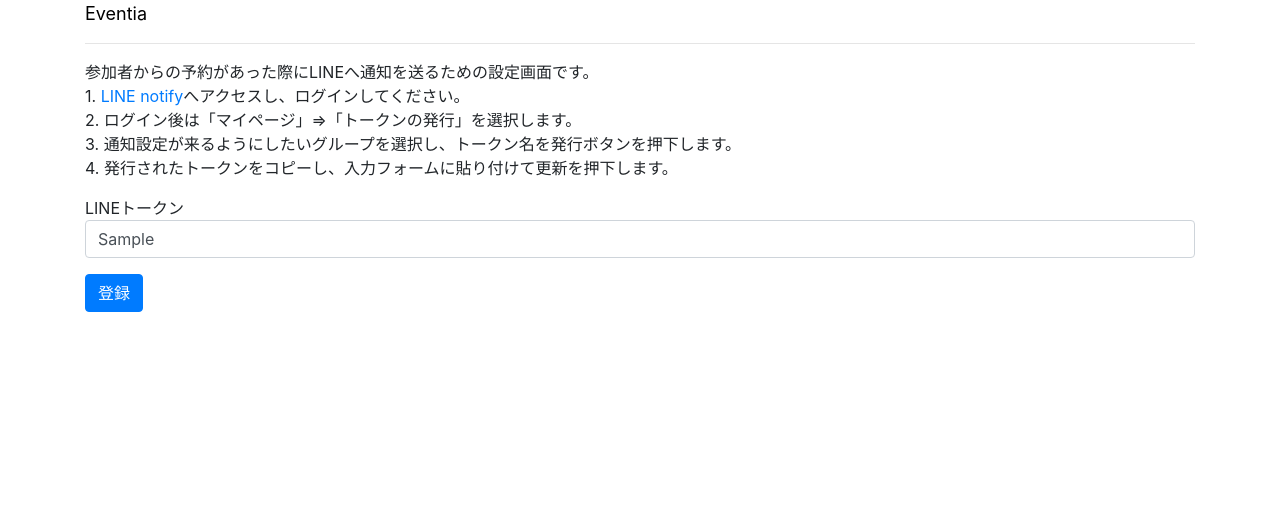
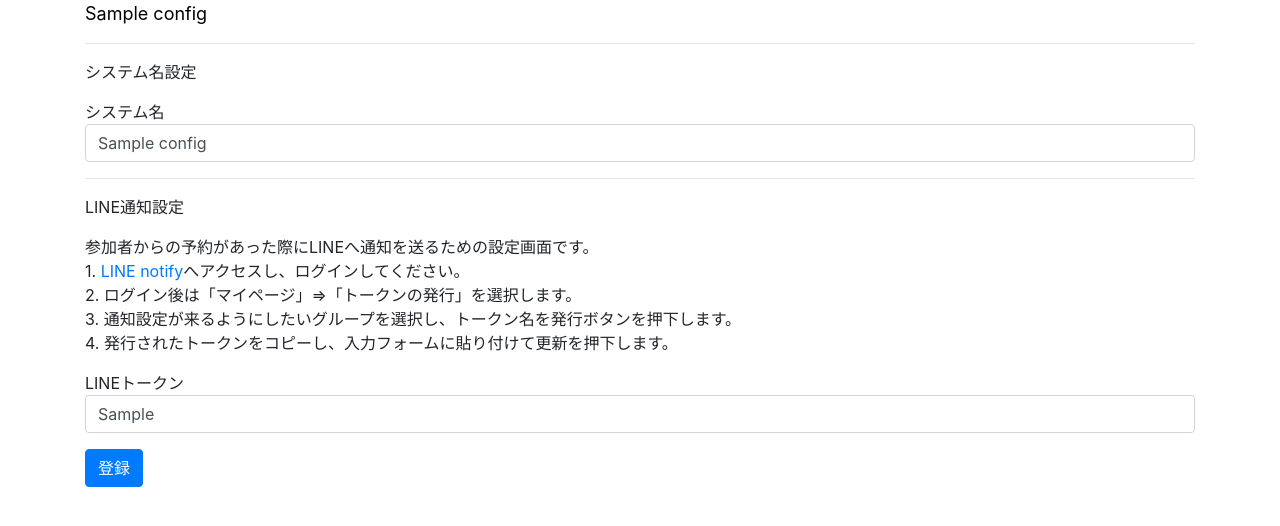
Before and after one commit to ke-kishimoto/open-court, a PHP site: page /admin/config.php in a window 1280 px wide. Shown: the top 526 px of the page. Run offline with PHP 8.4, Linux system fonts and the light colour scheme; tables that the repository leaves empty hold one stand-in row (values such as "Sample post"); some libraries are stand-ins or nearby versions.

Commit message:
タイトルを動的に変えられるように変更

```diff
--- a/SQL/database.sql
+++ b/SQL/database.sql
@@ -65,4 +65,5 @@ create index companion_idx_participant on companion (participant_id);
 create table config(
     id int primary key
     , line_token varchar(200)
+    , system_title varchar(30)
 );
--- a/admin/config.php
+++ b/admin/config.php
@@ -29,6 +29,12 @@ $_SESSION['csrf_token'] = $csrf_token;
 <body class="container">
 <?php include('./header.php') ?>
 <form action="configRegister.php" method="post" class="form-group">
+    <p>システム名設定</p>
+    <p>
+        システム名<input class="form-control" type="text" name="system_title"  required value="<?php echo $config['system_title'] ?>">
+    </p>
+    <hr>
+    <p>LINE通知設定</p>
     <!-- その内ユーザーIDに修正 -->
     <input type="hidden" name="id" value="1">
     <input type="hidden" name="csrf_token" value="<?=$csrf_token?>">
@@ -40,9 +46,6 @@ $_SESSION['csrf_token'] = $csrf_token;
         4. 発行されたトークンをコピーし、入力フォームに貼り付けて更新を押下します。
     </p>
     <p>
-
-    </p>
-    <p>
         LINEトークン<input class="form-control" type="text" name="line_token"  required value="<?php echo $config['line_token'] ?>">
     </p>
     <p>
--- a/admin/configRegister.php
+++ b/admin/configRegister.php
@@ -12,6 +12,7 @@ if (isset($_POST["csrf_token"])
     $config = new Config(
         $_POST['id']
         , $_POST['line_token']
+        , $_POST['system_title']
     );
 
     $configDao = new ConfigDao();
--- a/admin/header.php
+++ b/admin/header.php
@@ -1,4 +1,14 @@
+<?php
+require_once('../model/dao/ConfigDao.php');
+use dao\ConfigDao;
+if (!isset($_SESSION['system_title'])) {
+    $configDao = new ConfigDao();
+    $config = $configDao->getConfig(1);
+    $_SESSION['system_title'] = $config['system_title'];
+}
+
+?>
 <header>
-    <div><a class="logo" href="./index.php">Eventia</a></div>
+    <div><a class="logo" href="./index.php"><?php echo $_SESSION['system_title'] ?></a></div>
     <hr>
 </header>
--- a/admin/index.php
+++ b/admin/index.php
@@ -60,7 +60,7 @@
     <a href="eventTemplateMod.php" class="btn btn-info">テンプレート設定</a>
 </p>
 <p>
-    <a href="config.php" class="btn btn-info">通知設定の変更</a>
+    <a href="config.php" class="btn btn-info">システム設定</a>
 </p>
 <p>イベント一覧</p>
 <?php
--- a/css/style.css
+++ b/css/style.css
@@ -34,6 +34,10 @@ table td {
     text-decoration: none;
     color: black;
 }
+.logo:hover {
+    text-decoration: none;
+    color: black;
+}
 /* ヘッダー */
 header {
 
--- a/model/dao/ConfigDao.php
+++ b/model/dao/ConfigDao.php
@@ -8,6 +8,15 @@ use PDO;
 use entity\Config;
 
 class ConfigDao {
+
+    private static $systemTitle;
+    public static function getSystemTitle() {
+        return ConfigDao::$systemTitle;
+    }
+    public static function setSystemTitle(string $systemTitle) {
+        ConfigDao::$systemTitle = $systemTitle;
+    }
+
     private $pdo;
     public function __construct() {
         $this->pdo = DaoFactory::getConnection();
@@ -30,10 +39,12 @@ class ConfigDao {
     public function update(Config $config) {
         $sql = 'update config set
         line_token = :line_token
+        , system_title = :system_title
         where id = :id';
         $prepare = $this->pdo->prepare($sql);
         $prepare->bindValue(':id', $config->id, PDO::PARAM_INT);
         $prepare->bindValue(':line_token', $config->lineToken, PDO::PARAM_STR);
+        $prepare->bindValue(':system_title', $config->systemTitle, PDO::PARAM_STR);
         $prepare->execute();
     }
 }
--- a/model/entity/Config.php
+++ b/model/entity/Config.php
@@ -5,10 +5,12 @@ class Config {
 
     public $id;
     public $lineToken;
+    public $systemTitle;
 
-    public function  __construct($id, $lineToken) {
+    public function  __construct($id, $lineToken, $systemTitle) {
         $this->id = $id;
         $this->lineToken = $lineToken;
+        $this->systemTitle = $systemTitle;
     }
 
 }
```
Also changed, not shown: header.php (+11 -1 lines).
